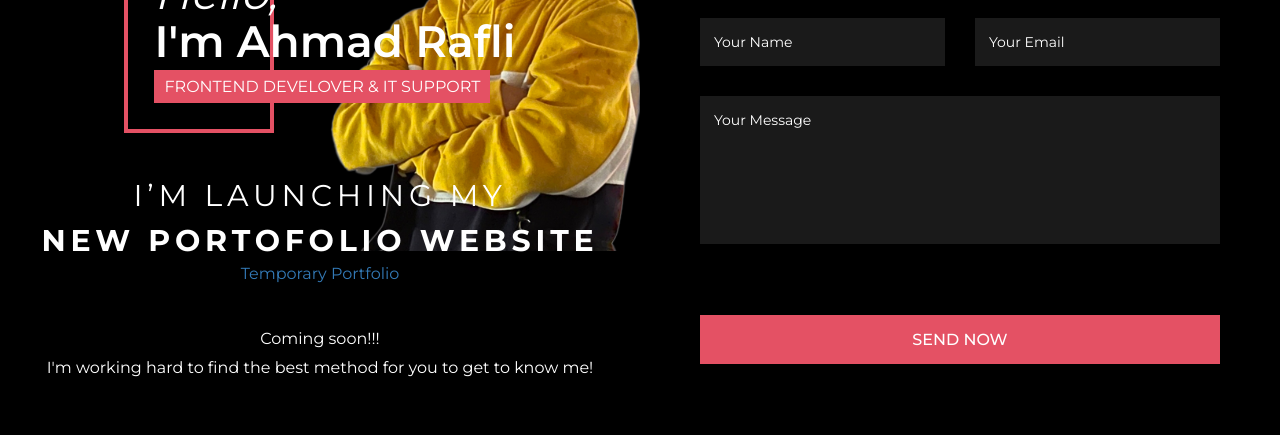
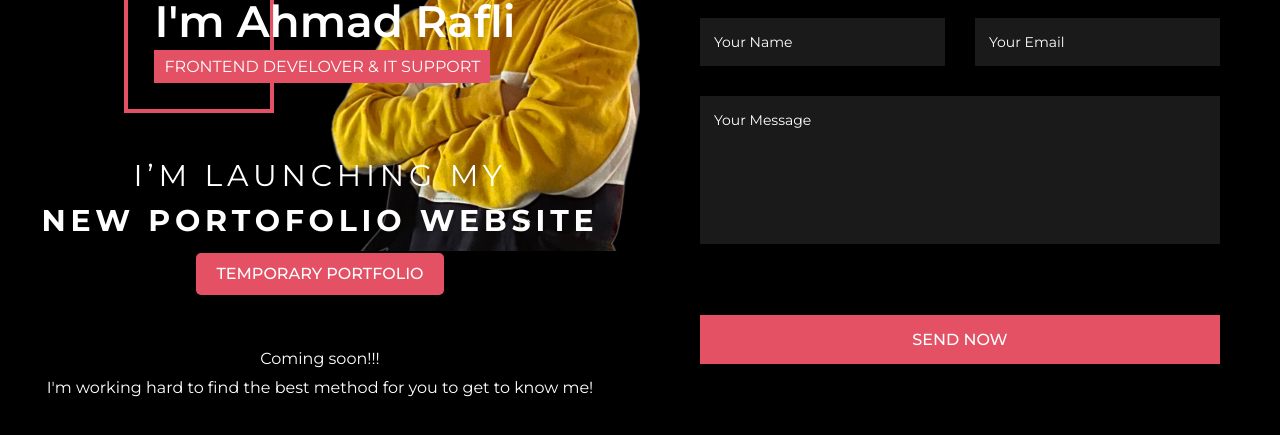
Before and after one commit to raflivy/rafli-under, a plain HTML site: page index.html in a window 1280 px wide. Shown: the part 249-684 px from the top of the page. Drawn offline with Linux system fonts and the light colour scheme.

Commit message:
custom.css

```diff
--- a/css/custom.css
+++ b/css/custom.css
@@ -139,6 +139,24 @@ a:focus{
 	font-weight: 300;
 }
 
+.btn2 {
+    display: inline-block;
+    text-transform: uppercase;
+    padding: 10px 20px;
+    margin: 10px 0;
+    font-weight: 500;
+    color: #fff;
+    background-color: #e45164;
+    text-align: center;
+    text-decoration: none;
+    border-radius: 5px;
+    transition: background-color 0.3s ease;
+}
+
+.btn2:hover {
+	background: #fff;
+	color: #e45164;
+}
 .contact-form{
 	width: 50%;
 	max-height: 100%;
```
